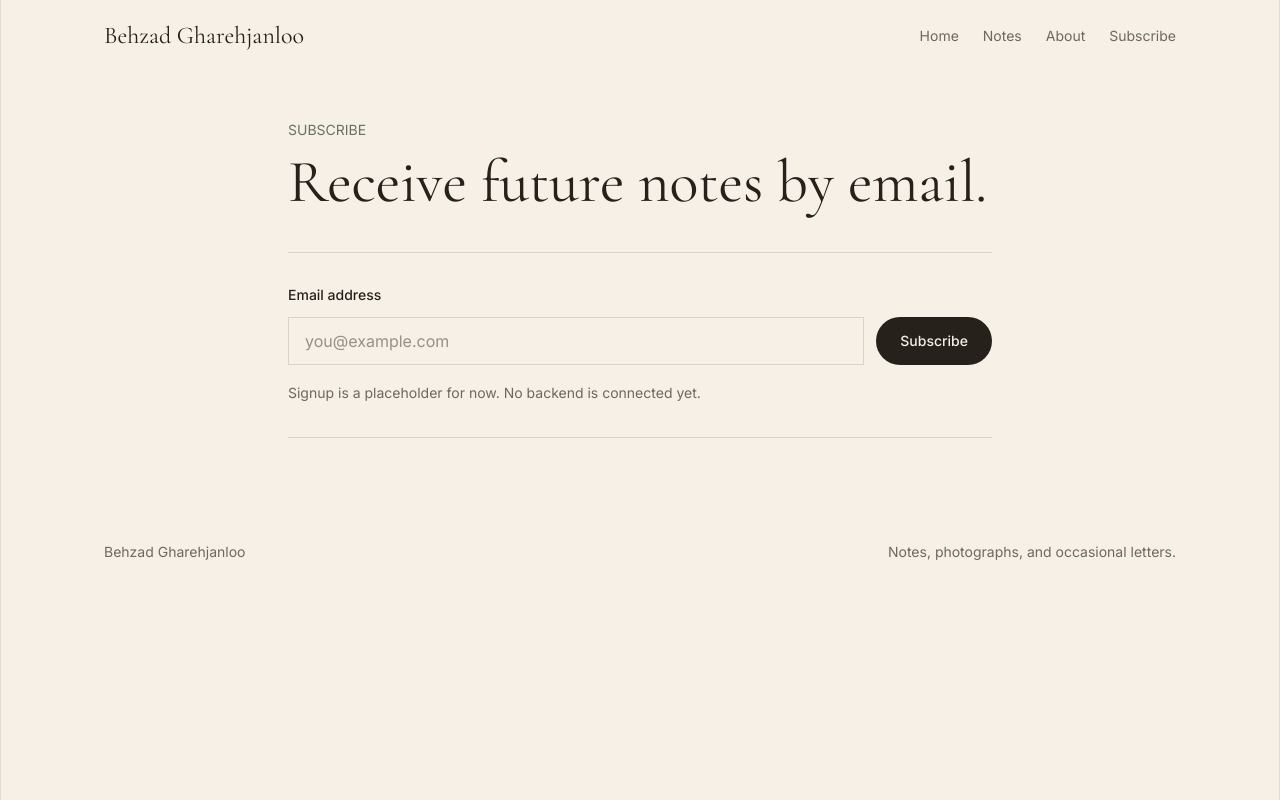
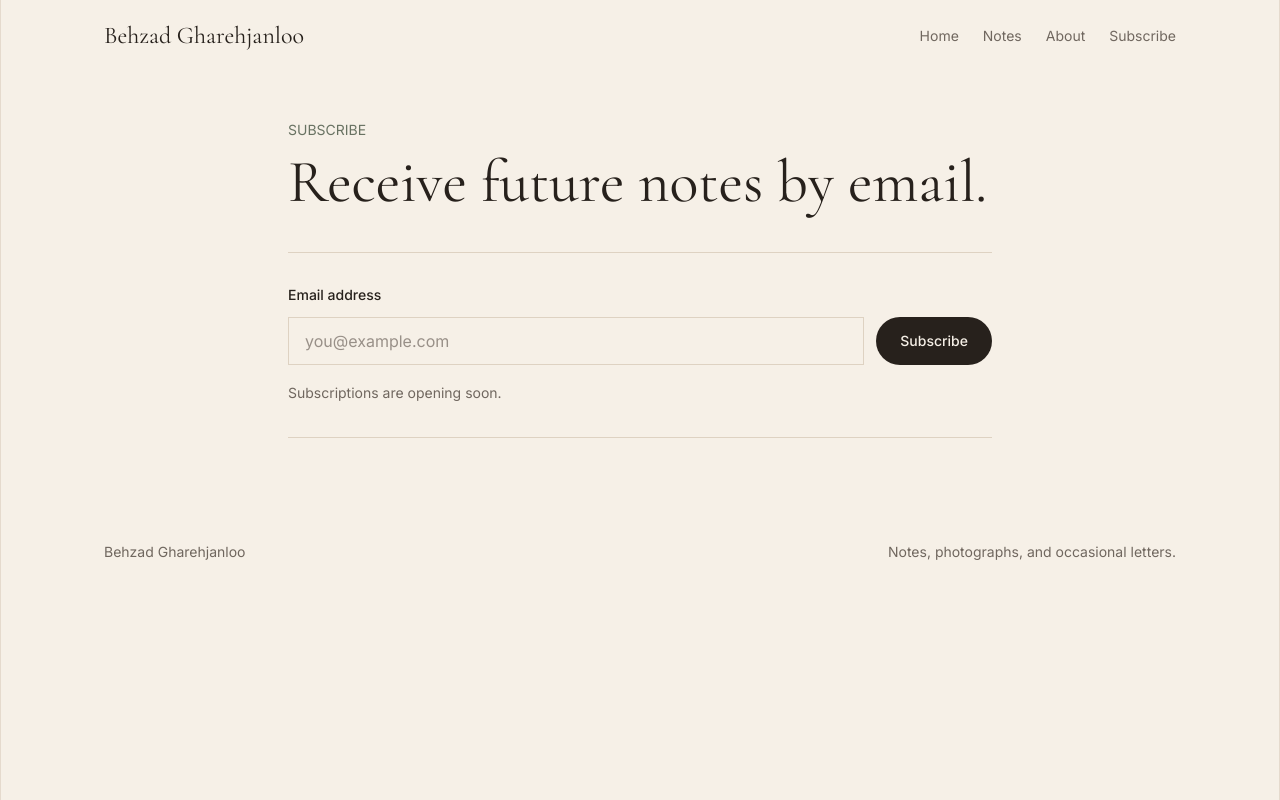
Before and after one commit to behzadgharehjanloo/behzadgh-website, a Next.js app: page /subscribe in a window 1280 px wide. Built offline with nearby package versions, Linux system fonts and the light colour scheme.

Commit message:
Remove hosted newsletter integrations

```diff
--- a/app/subscribe/page.tsx
+++ b/app/subscribe/page.tsx
@@ -10,7 +10,7 @@ export default function SubscribePage() {
     <div className="mx-auto w-full max-w-3xl px-5 pb-16 pt-12 sm:px-8">
       <p className="text-sm uppercase text-sage">Subscribe</p>
       <h1 className="mt-3 font-serif text-5xl leading-tight text-ink sm:text-6xl">Receive future notes by email.</h1>
-      <form className="mt-10 border-y border-line py-8" action="#" aria-label="Email signup placeholder">
+      <form className="mt-10 border-y border-line py-8" aria-label="Email signup placeholder">
         <label htmlFor="email" className="block text-sm font-medium text-ink">
           Email address
         </label>
@@ -20,17 +20,19 @@ export default function SubscribePage() {
             name="email"
             type="email"
             placeholder="you@example.com"
+            disabled
             className="min-h-12 flex-1 border border-line bg-paper px-4 text-base text-ink outline-none transition placeholder:text-muted/70 focus:border-ink"
           />
           <button
             type="button"
+            disabled
             className="min-h-12 rounded-full bg-ink px-6 text-sm font-medium text-paper transition hover:bg-clay focus:outline-none focus:ring-2 focus:ring-clay/30 focus:ring-offset-2 focus:ring-offset-paper"
           >
             Subscribe
           </button>
         </div>
         <p className="mt-4 text-sm leading-6 text-muted">
-          Signup is a placeholder for now. No backend is connected yet.
+          Subscriptions are opening soon.
         </p>
       </form>
     </div>
```
Also changed, not shown: 1 other file (tests, documents, lock files or other folders).
